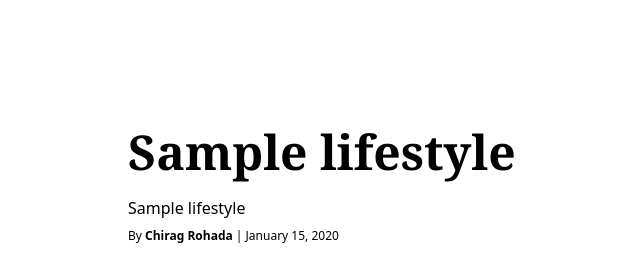
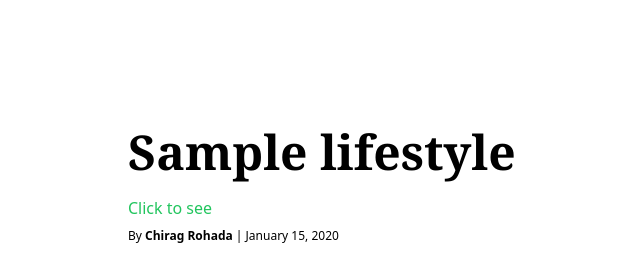
Before and after one commit to ChiragRohada7020/Blog, a Flask app: page /blog/1 in a window 1280 px wide. Shown: the top 261 px of the page, without its empty margins (112-752 px from the left). Run offline with Flask 2, Linux system fonts and the light colour scheme; a database or web service that is not in the repository returns one stand-in record (values such as "Sample title").

Commit message:
first commit

```diff
--- a/static/dist/output.css
+++ b/static/dist/output.css
@@ -994,6 +994,11 @@ video {
   color: rgb(255 255 255 / var(--tw-text-opacity));
 }
 
+.text-green-500 {
+  --tw-text-opacity: 1;
+  color: rgb(34 197 94 / var(--tw-text-opacity));
+}
+
 .shadow-lg {
   --tw-shadow: 0 10px 15px -3px rgb(0 0 0 / 0.1), 0 4px 6px -4px rgb(0 0 0 / 0.1);
   --tw-shadow-colored: 0 10px 15px -3px var(--tw-shadow-color), 0 4px 6px -4px var(--tw-shadow-color);
--- a/templates/blog.html
+++ b/templates/blog.html
@@ -20,7 +20,7 @@
       <div class="text-start flex flex-col gap-2">
         <div class="">
           <h1 class="font-medium font-sans" id="discription">
-            {{data['heading2']}}
+           <a href={{data['heading2']}} class="text-green-500">Click to see</a>
           </h1>
         </div>
         <div>
```
